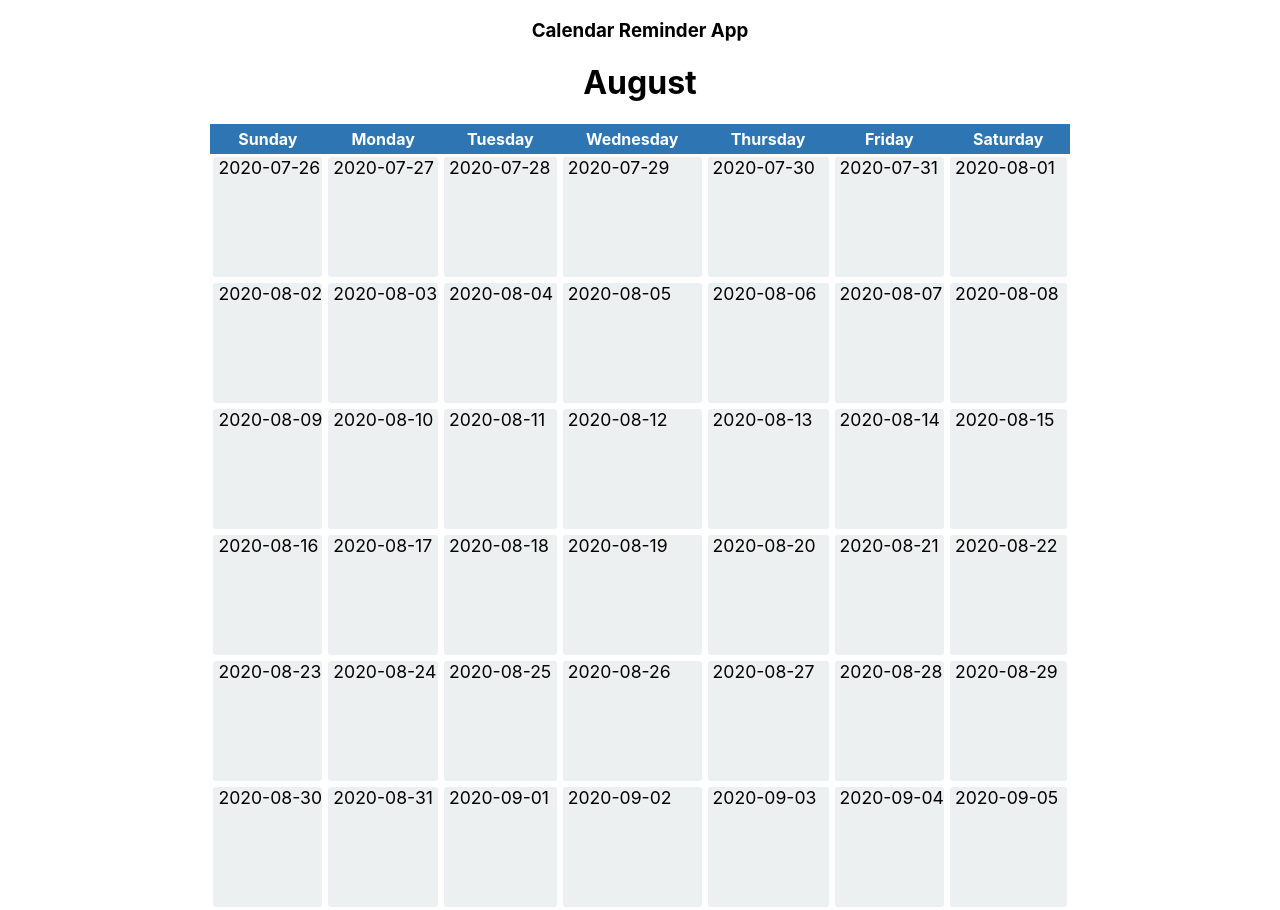
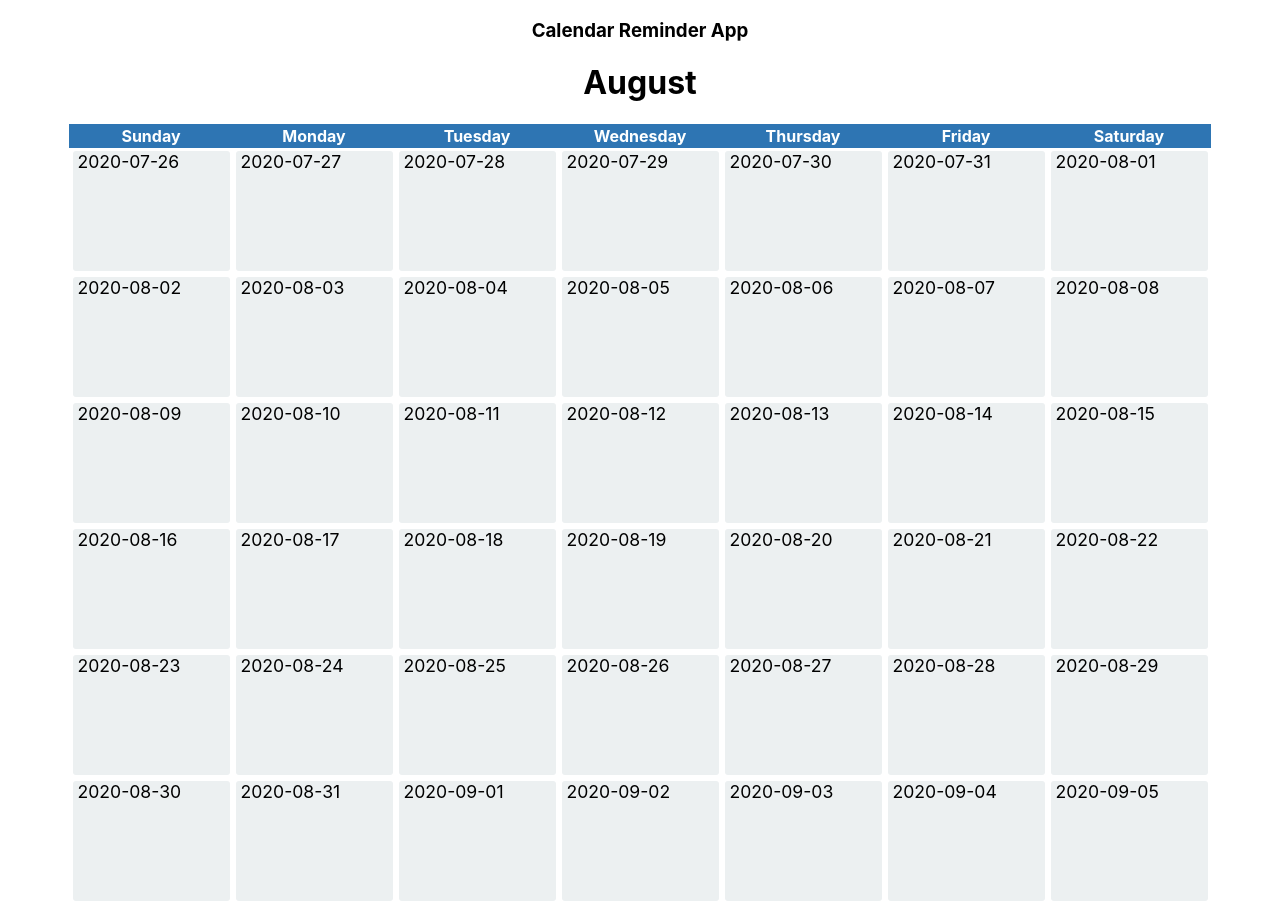
Before and after one commit to dioniciodiaz/calendar-reminder-app, a React (Create React App) app: page / in a window 1280 px wide. Built offline with nearby package versions, Linux system fonts and the light colour scheme.

Commit message:
fix th styles

```diff
--- a/src/components/Calendar/styles.js
+++ b/src/components/Calendar/styles.js
@@ -3,10 +3,11 @@ import styled from "styled-components"
 export const CalendarWrapper = styled.table`
 	margin: 0 auto;
 	border-collapse: collapse;
+  table-layout: auto;
 `;
 
 export const DayName = styled.th`
-	padding: 0.5vh 2vw;
+	width: 160px;
 	color: #feffff;
 	border: 1px solid #2e75b3;
 	background-color: #2e75b3;
```
